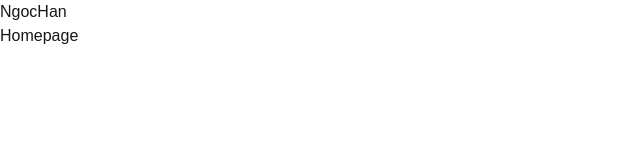
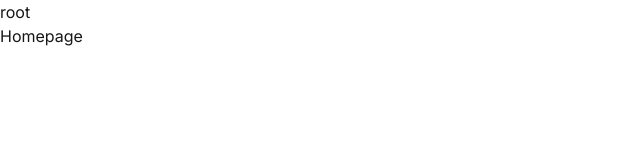
Before and after one commit to NguyenTruongNgocHan/next-dashboard-ui, a Next.js app: page / in a window 1280 px wide. Shown: the top 160 px of the page, without its empty margins (0-640 px from the left). Built offline with nearby package versions, Linux system fonts and the light colour scheme.

Commit message:
feat: dashboard

```diff
--- /dev/null
+++ b/src/app/dashboard/layout.tsx
@@ -0,0 +1,9 @@
+export default function DashboardLayout({
+  children,
+}: Readonly<{
+  children: React.ReactNode;
+}>) {
+  return (
+      <div>dashboard{children}</div>
+  );
+}
--- a/src/app/layout.tsx
+++ b/src/app/layout.tsx
@@ -1,20 +1,12 @@
 import type { Metadata } from "next";
-import { Geist, Geist_Mono } from "next/font/google";
+import { Inter } from "next/font/google";
 import "./globals.css";
 
-const geistSans = Geist({
-  variable: "--font-geist-sans",
-  subsets: ["latin"],
-});
-
-const geistMono = Geist_Mono({
-  variable: "--font-geist-mono",
-  subsets: ["latin"],
-});
+const inter = Inter({ subsets: ["latin"] });
 
 export const metadata: Metadata = {
-  title: "Create Next App",
-  description: "Generated by create next app",
+  title: "Lama Dev School Management Dashboard",
+  description: "Next.js School Management System",
 };
 
 export default function RootLayout({
@@ -24,11 +16,7 @@ export default function RootLayout({
 }>) {
   return (
     <html lang="en">
-      <body
-        className={`${geistSans.variable} ${geistMono.variable} antialiased`}
-      >
-        NgocHan{children}
-      </body>
+      <body className={inter.className}>root{children}</body>
     </html>
   );
 }
```
Also changed, not shown: src/app/dashboard/admin/page.tsx (renamed from src/app/admin/page.tsx), src/app/dashboard/parent/page.tsx (renamed from src/app/parent/page.tsx), src/app/dashboard/student/page.tsx (renamed from src/app/student/page.tsx), src/app/dashboard/teacher/page.tsx (renamed from src/app/teacher/page.tsx).
